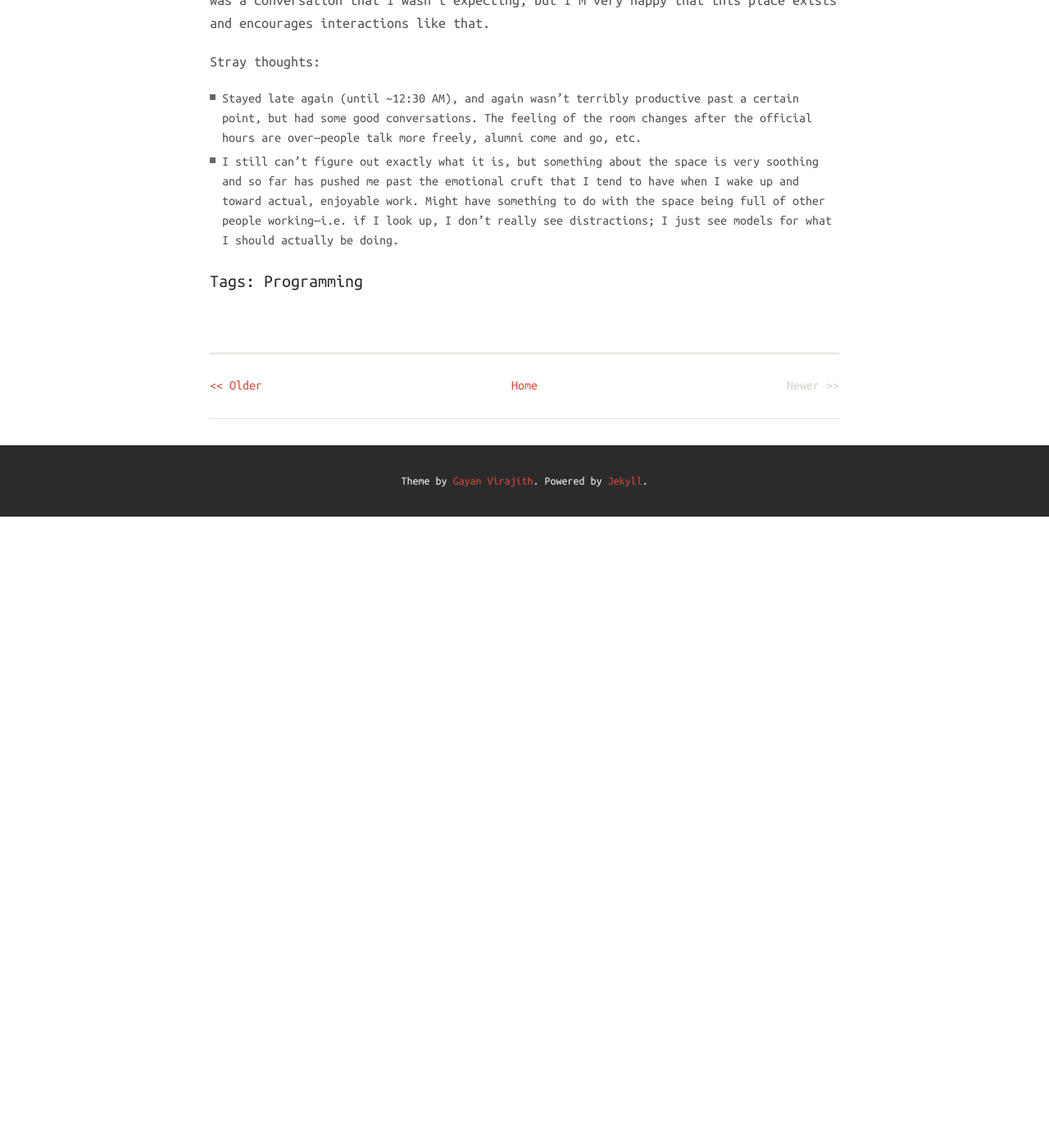
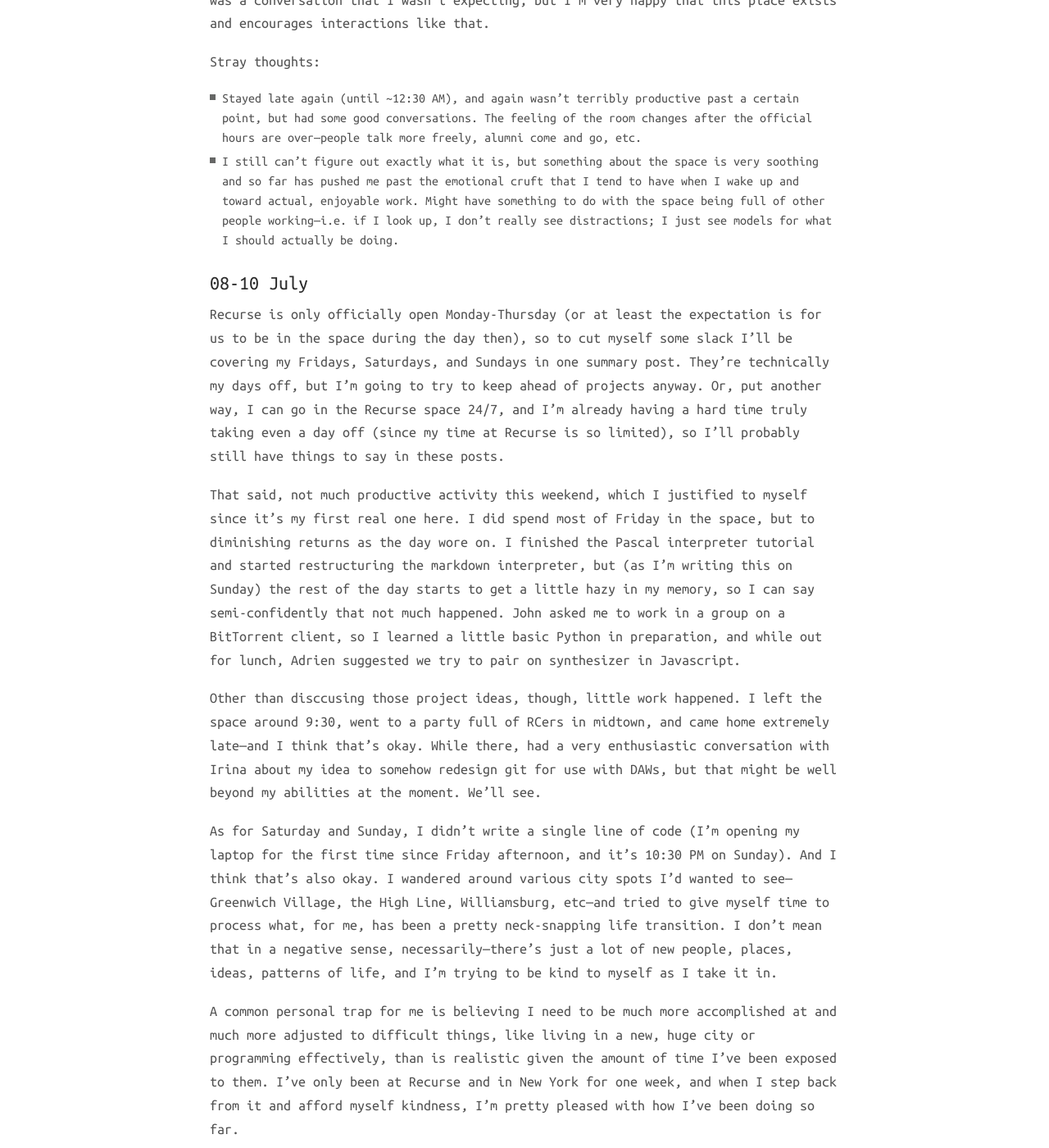
Before and after one commit to tayloraburgess/tayloraburgess.github.io, a Jekyll site: the page built from _posts/2016-07-07-recurse-blog.md, in a window 1280 px wide and 1400 px high, scrolled down 3356 px. Shown: the whole window at 82% size. Built offline with Jekyll 4.4.1, drawn with Linux system fonts in a browser that asks for light colours; nearby versions of some CDN libraries; before the commit the page ends 3986 px from its top, so only the background shows below that; some of the changed text lies outside the part shown.

Commit message:
Add new post

```diff
--- a/_posts/2016-07-07-recurse-blog.md
+++ b/_posts/2016-07-07-recurse-blog.md
@@ -7,7 +7,7 @@
 
 - I’ll add daily to this single post (static site etc), but if that approach seems clunky as I go, I’ll split it into individual posts.
 - Going to keep things relatively short, both so I actually write every day and to not get too technical—want to focus here for the most part on what I did broadly so that there’s some sense of an arc/narrative to my time at Recurse. It’s also entirely possible no such story will reveal itself at all.
-- I’ll also be using some first names and proper nouns that I may not always explain. In a normal blog post, I try to avoid that, but I’m writing these quickly and, frankly, for my own benefit. Maybe at the end I’ll go back and fill in some details—or write a glossary/add footnotes—but that’s not likely.
+- I’ll also be using some first names and proper nouns that I may not always explain. In normal blog posts, I try to avoid that kind of inside baseball, but I’m writing these quickly and, frankly, for my own benefit. Maybe at the end I’ll go back and fill in some details—or write a glossary/add footnotes—but that’s not likely.
 
 Anyway, here we go:
 
@@ -47,3 +47,21 @@
 
 - Stayed late again (until ~12:30 AM), and again wasn’t terribly productive past a certain point, but had some good conversations. The feeling of the room changes after the official hours are over—people talk more freely, alumni come and go, etc.
 - I still can’t figure out exactly what it is, but something about the space is very soothing and so far has pushed me past the emotional cruft that I tend to have when I wake up and toward actual, enjoyable work. Might have something to do with the space being full of other people working—i.e. if I look up, I don’t really see distractions; I just see models for what I should actually be doing.
+
+#### 08-10 July
+
+Recurse is only officially open Monday-Thursday (or at least the expectation is for us to be in the space during the day then), so to cut myself some slack I’ll be covering my Fridays, Saturdays, and Sundays in one summary post. They’re technically my days off, but I’m going to try to keep ahead of projects anyway. Or, put another way, I can go in the Recurse space 24/7, and I’m already having a hard time truly taking even a day off (since my time at Recurse is so limited), so I’ll probably still have things to say in these posts.
+
+That said, not much productive activity this weekend, which I justified to myself since it’s my first real one here. I did spend most of Friday in the space, but to diminishing returns as the day wore on. I finished the Pascal interpreter tutorial and started restructuring the markdown interpreter, but (as I’m writing this on Sunday) the rest of the day starts to get a little hazy in my memory, so I can say semi-confidently that not much happened. John asked me to work in a group on a BitTorrent client, so I learned a little basic Python in preparation, and while out for lunch, Adrien suggested we try to pair on synthesizer in Javascript.
+
+Other than disccusing those project ideas, though, little work happened. I left the space around 9:30, went to a party full of RCers in midtown, and came home extremely late—and I think that’s okay. While there, had a very enthusiastic conversation with Irina about my idea to somehow redesign git for use with DAWs, but that might be well beyond my abilities at the moment. We’ll see.
+
+As for Saturday and Sunday, I didn’t write a single line of code (I’m opening my laptop for the first time since Friday afternoon, and it’s 10:30 PM on Sunday). And I think that’s also okay. I wandered around various city spots I’d wanted to see—Greenwich Village, the High Line, Williamsburg, etc—and tried to give myself time to process what, for me, has been a pretty neck-snapping life transition. I don’t mean that in a negative sense, necessarily—there’s just a lot of new people, places, ideas, patterns of life, and I’m trying to be kind to myself as I take it in.
+
+A common personal trap for me is believing I need to be much more accomplished at and much more adjusted to difficult things, like living in a new, huge city or programming effectively, than is realistic given the amount of time I’ve been exposed to them. I’ve only been at Recurse and in New York for one week, and when I step back from it and afford myself kindness, I’m pretty pleased with how I’ve been doing so far.
+
+Stray thoughts:
+
+- Interesting New York anecdote (that’s possibly common and thus only interesting to a city neophyte like me)—while near Washington Square Park on my way back to the apartment at 4:00 AM on Saturday morning, I saw someone, eyes closed, lying the middle of the street. His friends didn’t seem terribly concerned, and I was frankly a little too intoxicated to properly assess the situation.
+- As a Southerner accustomed to easy access to washers and dryers in every place I’ve lived, figuring out how to (affordably) do my laundry today was a bit of an ordeal. It was ultimately painless to suck it up and go to the one self-serve laundromat within walking distance (SoHo seems to favor drop-off services), but I spent far too much time beforehand researching it and freaking myself out. Not too flattering, but true. Need to get in the habit of just doing new tasks like that, and deciding afterward whether they’re difficult or not, rather than the way I went about it today.
+- On the way to the laundromat, I saw an (extremely minor) internet-famous person walking through SoHo, which isn’t actually interesting, I know, but was a little bit jarring. Having lived in smaller towns, I’m just not used to the sensation of unexpectedly seeing people IRL who, in this case, have written lots of things I’ve read.
```
